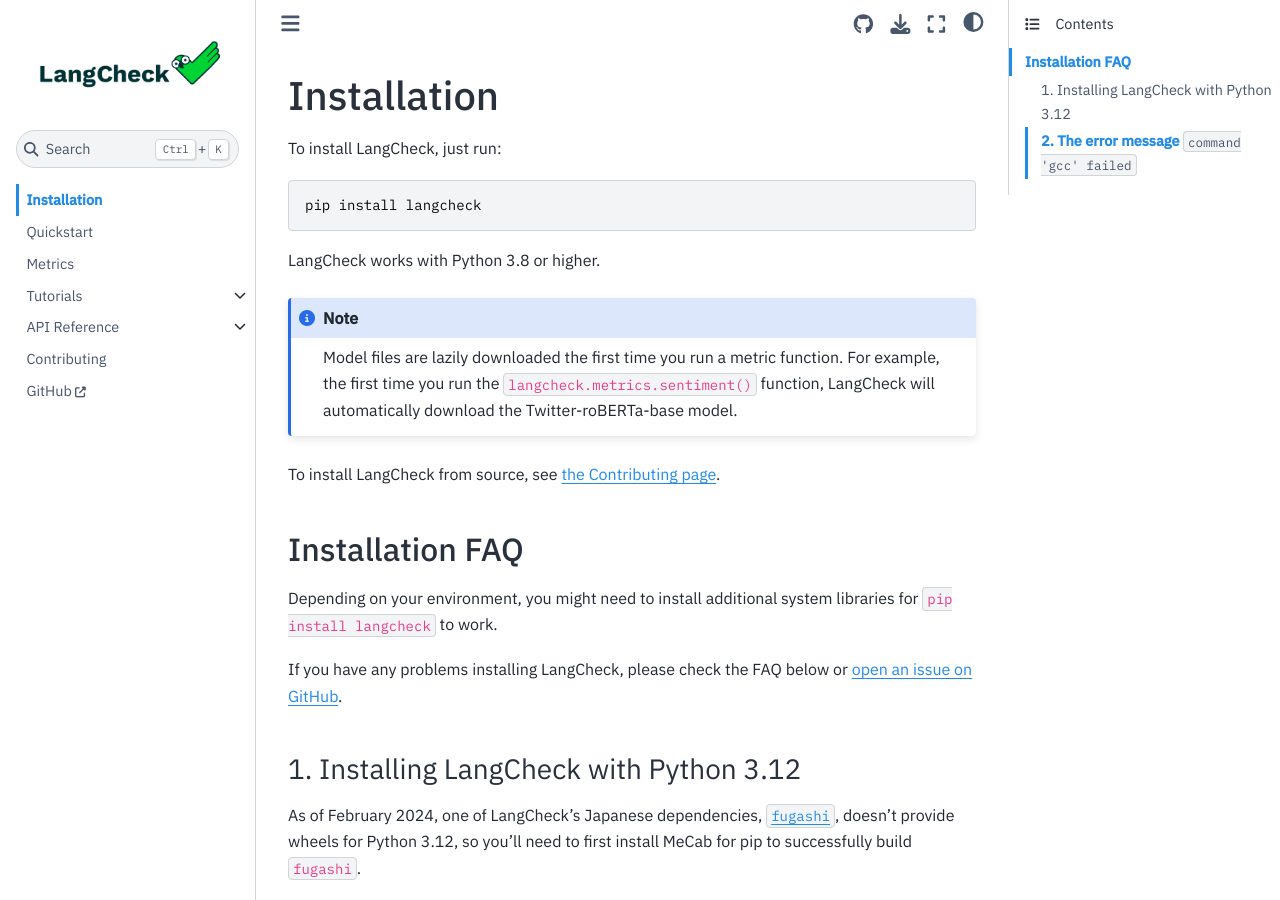
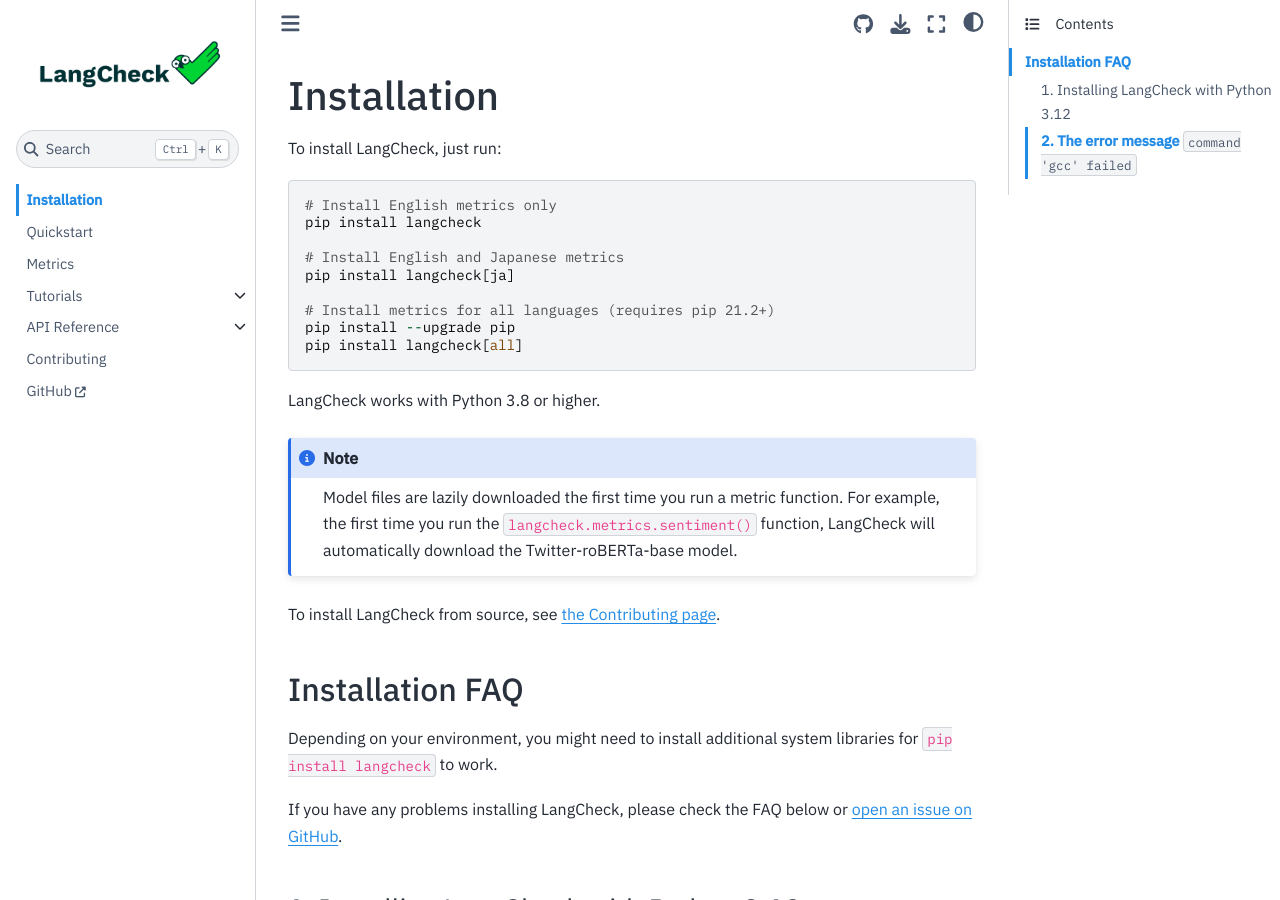
Before and after one commit to citadel-ai/langcheck, a Sphinx documentation site: the page built from docs/installation.md, in a window 1280 px wide and 900 px high. Built offline with Sphinx 7.4.7 and the Sphinx Book theme 1.1.4, drawn with Linux system fonts in a browser that asks for light colours.

Commit message:
Update pip install instructions

````diff
--- a/docs/installation.md
+++ b/docs/installation.md
@@ -3,7 +3,15 @@
 To install LangCheck, just run:
 
 ```
+# Install English metrics only
 pip install langcheck
+
+# Install English and Japanese metrics
+pip install langcheck[ja]
+
+# Install metrics for all languages (requires pip 21.2+)
+pip install --upgrade pip
+pip install langcheck[all]
 ```
 
 LangCheck works with Python 3.8 or higher.
````
Also changed, not shown: README.md (+8 -0 lines), README_de.md (+1 -1 lines), README_ja.md (+1 -1 lines), README_zh.md (+1 -1 lines), docs/contributing.md (+2 -2 lines), .readthedocs.yaml, 1 other file.
